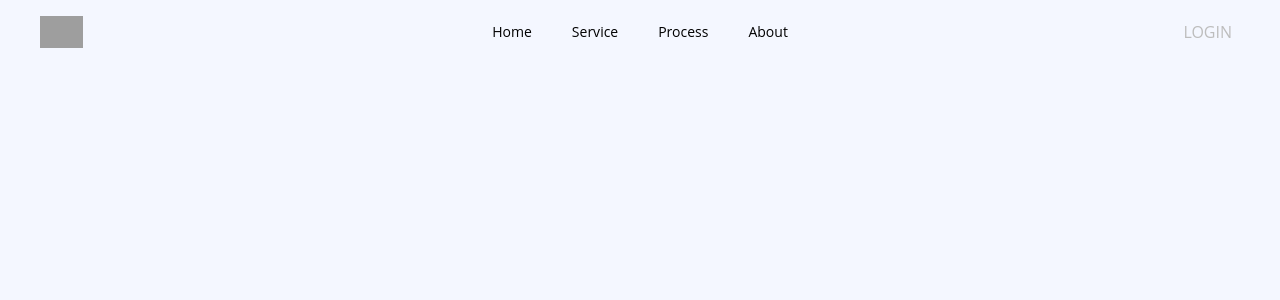
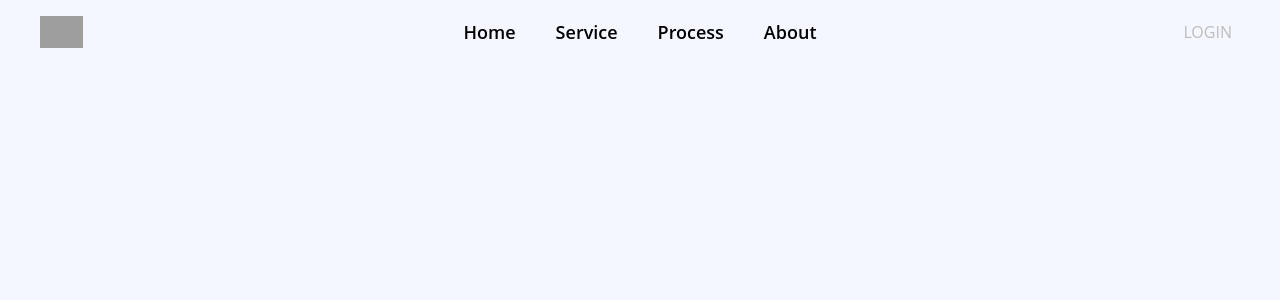
Before and after one commit to ntkc03/magic-post, a React (Create React App) app in the folder client/: page / in a window 1280 px wide. Shown: the top 300 px of the page. Built offline with nearby package versions, Linux system fonts and the light colour scheme; grey boxes are pictures that could not be loaded.

Commit message:
edit css

```diff
--- a/client/src/components/header/CommonHeader.tsx
+++ b/client/src/components/header/CommonHeader.tsx
@@ -58,10 +58,8 @@ function CommonHeader() {
                       key={item.name}
                       href={item.href}
                       className={classNames(
-                        item.current
-                          ? "bg-purple-600 text-white"
-                          : "text-black hover:bg-buttonbg hover:text-white",
-                        "rounded-md px-3 py-2 text-sm font-medium font-bold"
+                          "text-black hover:bg-buttonbg hover:text-white",
+                          "rounded-md px-3 py-2 text-lg font-semibold"
                       )}
                       aria-current={item.current ? "page" : undefined}
                     >
--- a/client/tailwind.config.js
+++ b/client/tailwind.config.js
@@ -30,6 +30,7 @@ export default withMT({
         headline: "#302C42",
         button: "#7339AB",
         buttonbg: "#89BCFF",
+        textColor: "#0E0F18"
       },
     },
     plugins: [require("tailwind-scrollbar"), require("@tailwindcss/forms")],
```
